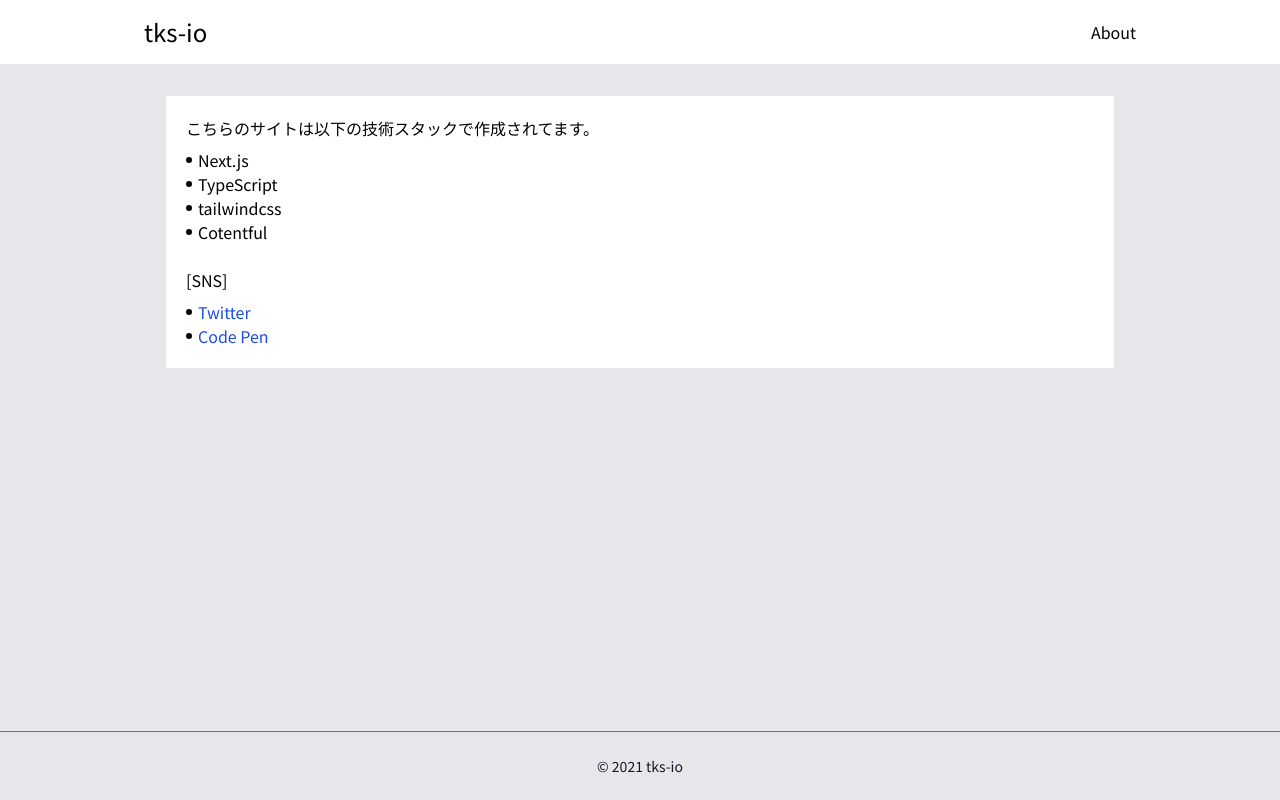
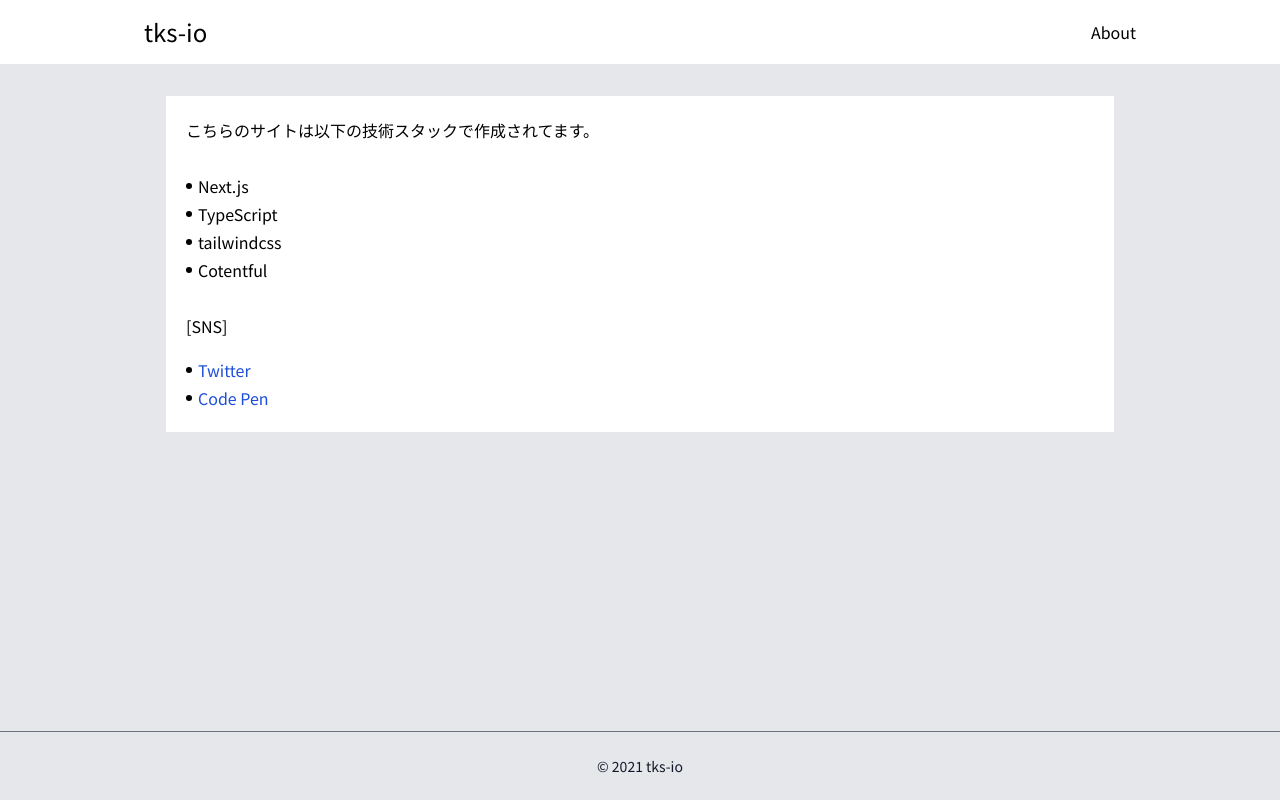
Before and after one commit to t-shiratori/myBlog, a Next.js app: page /about in a window 1280 px wide. Built offline with nearby package versions, Linux system fonts and the light colour scheme.

Commit message:
css調整

```diff
--- a/styles/about.module.css
+++ b/styles/about.module.css
@@ -1,3 +1,7 @@
+.about * {
+	@apply leading-7;
+}
+
 .about {
 	@apply p-5 bg-white;
 }
@@ -5,11 +9,11 @@
 .about h1:not(:first-child),
 .about h2:not(:first-child),
 .about h3:not(:first-child) {
-	@apply mt-6;
+	@apply mt-7;
 }
 
 .about p:not(:first-child) {
-	@apply mt-2;
+	@apply mt-7;
 }
 
 .about a {
@@ -17,7 +21,7 @@
 }
 
 .about ul:not(:first-child) {
-	@apply mt-2;
+	@apply mt-7;
 }
 
 /* Bulleted List
@@ -37,3 +41,9 @@
 	background: #000;
 	border-radius: 50%;
 }
+
+.about h1 + *:not(:first-child),
+.about h2 + *:not(:first-child),
+.about h3 + *:not(:first-child) {
+	@apply mt-4;
+}
--- a/styles/article/content.css
+++ b/styles/article/content.css
@@ -13,7 +13,7 @@
 .content h1:not(:first-child),
 .content h2:not(:first-child),
 .content h3:not(:first-child) {
-	@apply my-8;
+	@apply mt-8;
 }
 
 .content h1 {
@@ -169,3 +169,11 @@
 .content iframe:not(:first-child) {
 	@apply my-7;
 }
+
+/* hの次の要素
+------------------------------------　*/
+.content h1 + *:not(:first-child),
+.content h2 + *:not(:first-child),
+.content h3 + *:not(:first-child) {
+	@apply mt-4;
+}
```
